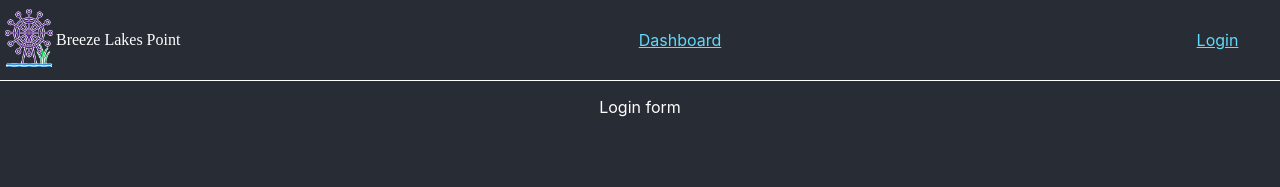
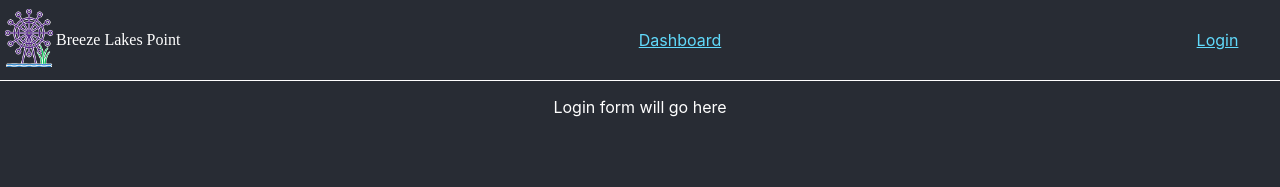
Before and after one commit to kristenkinnearohlmann/breeze-lakes-point-frontend, a React (Create React App) app: page /login in a window 1280 px wide. Shown: the top 187 px of the page. Built offline with nearby package versions, Linux system fonts and the light colour scheme; a web font is replaced by a local one.

Commit message:
Converted Login component to class

```diff
--- a/src/components/Login.js
+++ b/src/components/Login.js
@@ -1,11 +1,13 @@
-import React from 'react'
+import { React, Component } from 'react'
 
-const Login = () => {
-    return (
-        <div>
-            Login form
-        </div>
-    )
+class Login extends Component {
+    render() {
+        return (
+            <div>
+                Login form will go here
+            </div>
+        )
+    }
 }
 
 export default Login
```
